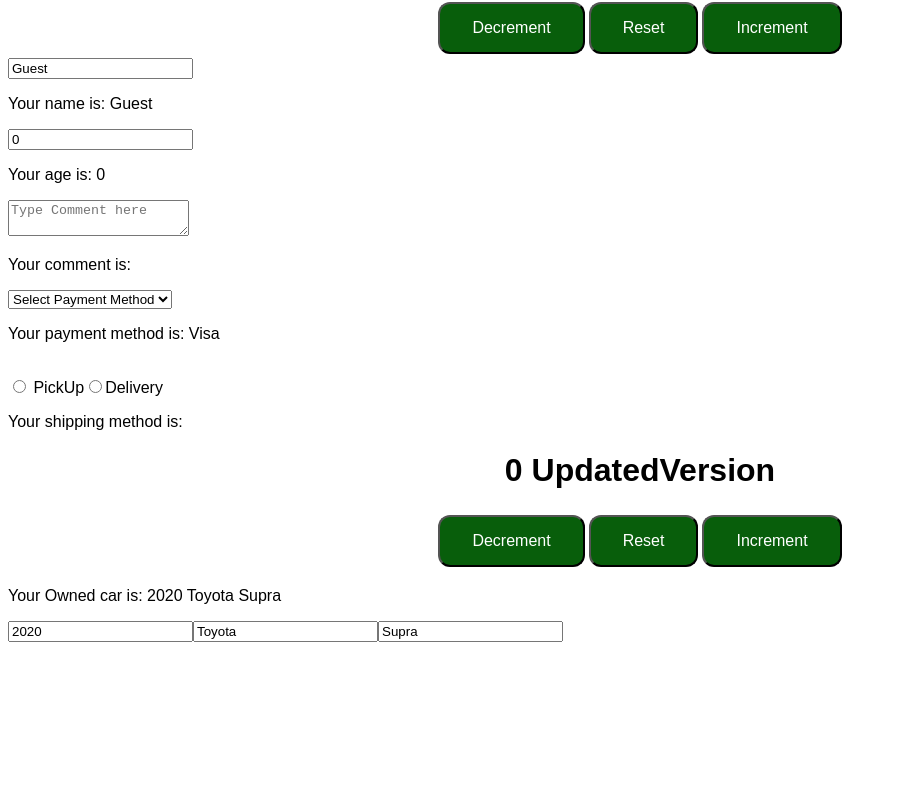
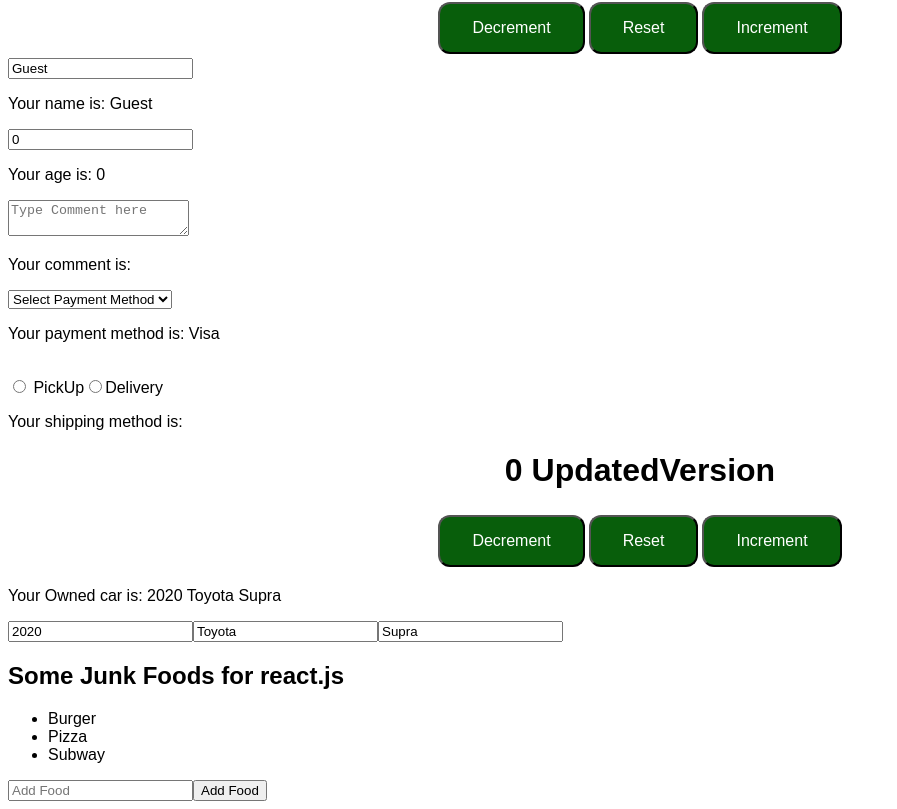
Before and after one commit to niloyblueee/Learning_ReactJS, a React (Vite) app in the folder learning_react/: page / in a window 1280 px wide. Shown: the part 1339-2148 px from the top of the page, without its empty margins (0-897 px from the left). Before the commit the page ends 1989 px from the top, so only its background shows below. Built offline with nearby package versions, Linux system fonts and the light colour scheme.

Commit message:
//updating the state of arrays in react

```diff
--- a/learning_react/src/App.jsx
+++ b/learning_react/src/App.jsx
@@ -19,6 +19,7 @@
 import CounterUp from './CounterUpdaterFunc.jsx';
 
 import DynamicCar from './DynamicCar.jsx';
+import JunkFoods from './JunkFoods.jsx';
 function App() {
     return (
         <>
@@ -58,6 +59,13 @@
 
         <DynamicCar />
 
+        {/*Learning to update arrays in state */}
+
+        <JunkFoods/>
+
+
+
+
         </>
 
     );
--- /dev/null
+++ b/learning_react/src/JunkFoods.jsx
@@ -0,0 +1,46 @@
+import { element } from "prop-types";
+import React, {useState} from "react";
+//updating the state of arrays in react
+function JunkFoods() {
+
+    const [Foods, setFoods] = useState(["Burger","Pizza","Subway"])
+
+    function handleFoods(){
+        //getting the value from input field
+        //and then clearing the input field
+
+        const newFood = document.getElementById("FoodInput").value;
+        document.getElementById("FoodInput").value = '';
+
+        setFoods(F => [...Foods,newFood])
+    }
+
+    //using filter method to filter element by index
+    function removeFoods(index){
+        setFoods(Foods.filter(( _, idx) => idx !== index ))
+
+    }
+
+    return(
+        <div>
+            <h2>Some Junk Foods for react.js</h2>
+             <ul>
+                {/*using map method to iterate through the Foods array*/}
+                {/*and then using onClick event to remove the food item*/}
+
+                {Foods.map((food, index) => <li key={index} onClick = { () => removeFoods(index) } >
+                                                {food}</li> )}
+             </ul>
+            <input type="text" id="FoodInput" placeholder="Add Food"/>
+            <button onClick={handleFoods}>Add Food</button>
+
+        </div>
+
+
+    )
+
+
+
+}
+
+export default JunkFoods;
```
